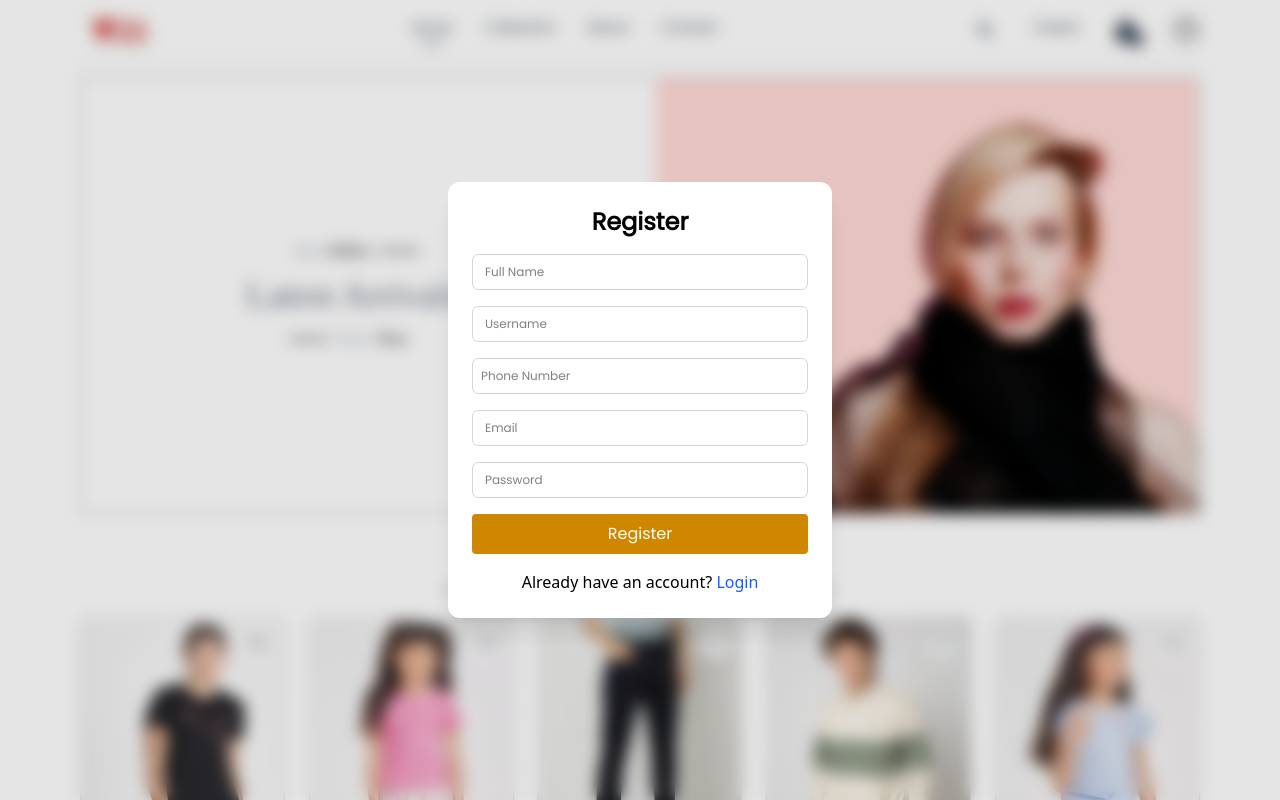
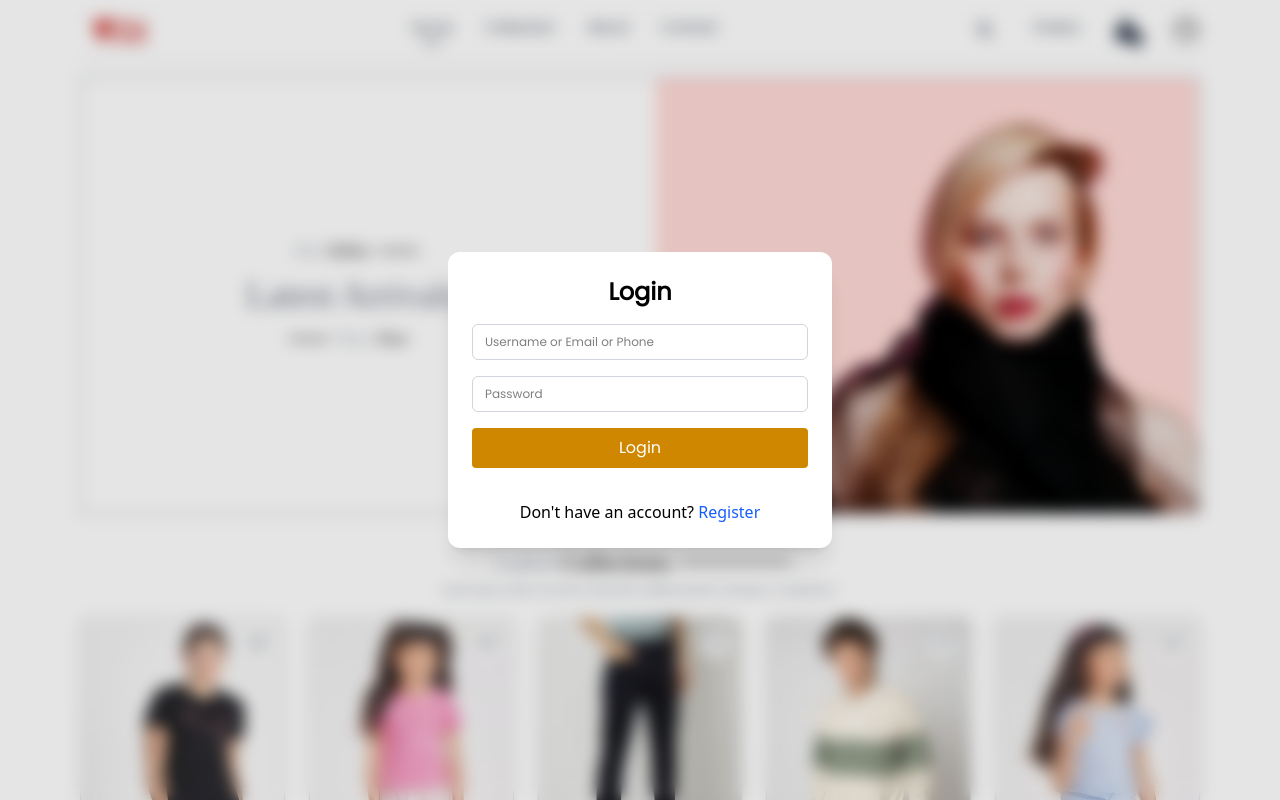
Before and after one commit to jitendra-sudo/E-Commerce, a React (Vite) app in the folder shopsutra/: page / in a window 1280 px wide. Shown: the top 800 px of the page. Built offline with nearby package versions, Linux system fonts and the light colour scheme.

Commit message:
fix: Refactor registration and login components to streamline OTP handling and improve user experience

```diff
--- a/shopsutra/src/compound/Register.jsx
+++ b/shopsutra/src/compound/Register.jsx
@@ -9,6 +9,8 @@ function Register({ showModal, setShowModal, setShowLogin }) {
     const [otp, setOtp] = useState('');
     const [otpError, setOtpError] = useState('');
     const [loading, setLoading] = useState(false);
+    const [showLogin, setLogin] = useState(true);
+    const [loginInput, setLoginInput] = useState({ username: '', password: '' });
 
 
     const handleChange = (e) => {
@@ -22,13 +24,11 @@ function Register({ showModal, setShowModal, setShowLogin }) {
             toast.error("Please fill all fields.");
             return;
         }
-
         setLoading(true);
 
         try {
             const response = await Api.post('/register', formData);
             console.log('Registration response:', response.data);
-
             toast.success(response.data.message || "Registered successfully!");
             setShowOTP(true);
         } catch (error) {
@@ -39,6 +39,34 @@ function Register({ showModal, setShowModal, setShowLogin }) {
             setLoading(false);
         }
     };
+
+
+    const handleLogin = async (e) => {
+        e.preventDefault();
+
+        if (!loginInput?.username || !loginInput?.password) {
+            toast.error("Please fill all fields.");
+            return;
+        }
+        setLoading(true);
+        try {
+            const response = await Api.post('/login', loginInput);
+            console.log('Login response:', response.data);
+            if (response.data.success) {
+                toast.success("Login successful!");
+                setShowOTP(true);
+            } else {
+                toast.error(response.data.message || "Login failed. Please try again.");
+            }
+        } catch (error) {
+            const message = error.response?.data?.message || error.message || "Something went wrong";
+            toast.error(message);
+            console.error("Frontend login error:", message);
+        } finally {
+            setLoading(false);
+        }
+    };
+
 
 
     const handleOtpVerify = async (e) => {
@@ -67,6 +95,14 @@ function Register({ showModal, setShowModal, setShowLogin }) {
         setFormData(defaultFormData);
     };
 
+
+    const InputRender = ({ name, type = 'text', placeholder, value, onChange }) => (
+        <input type={type} name={name} value={value} onChange={onChange} placeholder={placeholder} className="w-full border text-[12px] rounded-md border-gray-300 px-3 py-2 focus:outline-none focus:border-blue-500" />
+    );
+
+    const inputStyles = "w-full border text-[12px] rounded-md border-gray-300 px-3 py-2 focus:outline-none focus:border-blue-500";
+
+
     return (
         <>
             {showModal && (
@@ -74,84 +110,43 @@ function Register({ showModal, setShowModal, setShowLogin }) {
                     className="fixed inset-0 bg-black/10 backdrop-blur-sm flex justify-center items-center z-50"
                     onClick={() => setShowModal(false)}
                 >
-                    <div className="bg-white rounded-xl shadow-xl p-6 w-[70%] max-w-sm relative" onClick={(e) => e.stopPropagation()}      >
-                        {!showOTP ? (
+                    <div className="bg-white rounded-xl shadow-xl p-6 w-[90%] md:w-[70%] max-w-sm relative" onClick={(e) => e.stopPropagation()}      >
+                        {!showLogin && !showOTP && (
                             <>
                                 <h2 className="text-2xl font-semibold mb-4 text-center">Register</h2>
                                 <form className="space-y-4" onSubmit={handleRegister}>
-                                    <input
-                                        type="text"
-                                        name="name"
-                                        value={formData.name}
-                                        onChange={handleChange}
-                                        placeholder="Full Name"
-                                        className="w-full border text-[12px] rounded-md border-gray-300 px-3 py-2 focus:outline-none focus:border-blue-500" />
-                                    <input
-                                        type="text"
-                                        name="username"
-                                        value={formData.username}
-                                        onChange={handleChange}
-                                        placeholder="Username"
-                                        className="w-full border text-[12px] rounded-md border-gray-300 px-3 py-2 focus:outline-none focus:border-blue-500" />
-
-                                    <input
-                                        type="text"
-                                        name="phone"
-                                        value={formData.phone}
-                                        onChange={handleChange}
-                                        placeholder="Phone Number"
-                                        className="w-full border text-[12px] rounded-md border-gray-300 px-2 py-2 focus:outline-none focus:border-blue-500" />
-                                    <input
-                                        type="email"
-                                        name="email"
-                                        value={formData.email}
-                                        onChange={handleChange}
-                                        placeholder="Email"
-                                        className="w-full border text-[12px] rounded-md border-gray-300 px-3 py-2 focus:outline-none focus:border-blue-500" />
-                                    <input
-                                        type="password"
-                                        name="password"
-                                        value={formData.password}
-                                        onChange={handleChange}
-                                        placeholder="Password"
-                                        className="w-full border text-[12px] rounded-md border-gray-300 px-3 py-2 focus:outline-none focus:border-blue-500" />
-
-                                    <button
-                                        type="submit"
-                                        className="w-full bg-yellow-600 hover:bg-amber-500 text-white py-2 rounded"
-                                    >
-                                        {loading ? <span >loading...</span> : "Register"}
+                                    <input type="text" name="name" value={formData.name} onChange={handleChange} placeholder="Full Name" className="w-full border text-[12px] rounded-md border-gray-300 px-3 py-2 focus:outline-none focus:border-blue-500" />
+                                    <input type="text" name="username" value={formData.username} onChange={handleChange} placeholder="Username" className="w-full border text-[12px] rounded-md border-gray-300 px-3 py-2 focus:outline-none focus:border-blue-500" />
+                                    <input type="tel" name="phone" value={formData.phone} onChange={handleChange} placeholder="Phone Number" className="w-full border text-[12px] rounded-md border-gray-300 px-3 py-2 focus:outline-none focus:border-blue-500" />
+                                    <input type="email" name="email" value={formData.email} onChange={handleChange} placeholder="Email" className="w-full border text-[12px] rounded-md border-gray-300 px-3 py-2 focus:outline-none focus:border-blue-500" />
+                                    <input type="password" name="password" value={formData.password} onChange={handleChange} placeholder="Password" className="w-full border text-[12px] rounded-md border-gray-300 px-3 py-2 focus:outline-none focus:border-blue-500" />
+                                    <button type="submit" className="w-full bg-yellow-600 hover:bg-amber-500 text-white py-2 rounded">
+                                        {loading ? <span>Loading...</span> : "Register"}
                                     </button>
                                 </form>
-                                <p className="text-center font-sans mt-4">
-                                    Already have an account?{' '}
-                                    <button
-                                        className="text-blue-600 hover:underline"
-                                        onClick={() => {
-                                            setShowModal(false);
-                                            setShowLogin(true);
-                                        }}
-                                    >
-                                        Login
-                                    </button>
-                                </p>
+                                <p className="text-center font-sans mt-4">Already have an account?{' '} <button className="text-blue-600 hover:underline" onClick={() => setLogin(true)} > Login </button>       </p>
                             </>
-                        ) : (
+                        )}
+
+                        {showLogin && !showOTP && (
+                            <>
+                                <h2 className="text-2xl font-semibold mb-4 text-center">Login</h2>
+                                <form className="space-y-4" onSubmit={handleLogin}>
+                                    <input type="text" name="username" value={loginInput?.username} onChange={(e) => setLoginInput({ ...loginInput, username: e.target.value })} placeholder="Username or Email or Phone" className={inputStyles} />
+                                    <input type="password" name="password" value={loginInput?.password} onChange={(e) => setLoginInput({ ...loginInput, password: e.target.value })} placeholder="Password" className={inputStyles} />
+                                    <button type="submit" className="w-full bg-yellow-600 hover:bg-amber-500 text-white py-2 rounded"> {loading ? <span>Loading...</span> : "Login"}</button>
+                                    <p className="text-center font-sans mt-4">Don't have an account?{' '} <button className="text-blue-600 hover:underline" onClick={() => setLogin(false)} > Register </button>       </p>
+                                </form>
+                            </>
+                        )}
+
+
+                        {showOTP && (
                             <>
                                 <h2 className="text-xl font-semibold text-center mb-4">Verify OTP</h2>
                                 <form className="space-y-4" onSubmit={handleOtpVerify}>
-                                    <input
-                                        type="text"
-                                        name="otp"
-                                        value={otp}
-                                        onChange={(e) => setOtp(e.target.value)}
-                                        placeholder="Enter OTP"
-                                        className="w-full border text-[12px] rounded-md border-gray-300 px-3 py-2 focus:outline-none focus:border-blue-500"
-                                    />
-                                    <button
-                                        type="submit"
-                                        className="w-full bg-green-600 text-white py-2 rounded"
-                                    >
+                                    <input type="text" name="otp" value={otp} onChange={(e) => setOtp(e.target.value)} placeholder="Enter OTP" className={inputStyles} />
+                                    <button type="submit" className="w-full bg-green-600 text-white py-2 rounded"    >
                                         Verify OTP
                                     </button>
                                 </form>
```
Also changed, not shown: 1 other file (tests, documents, lock files or other folders).
